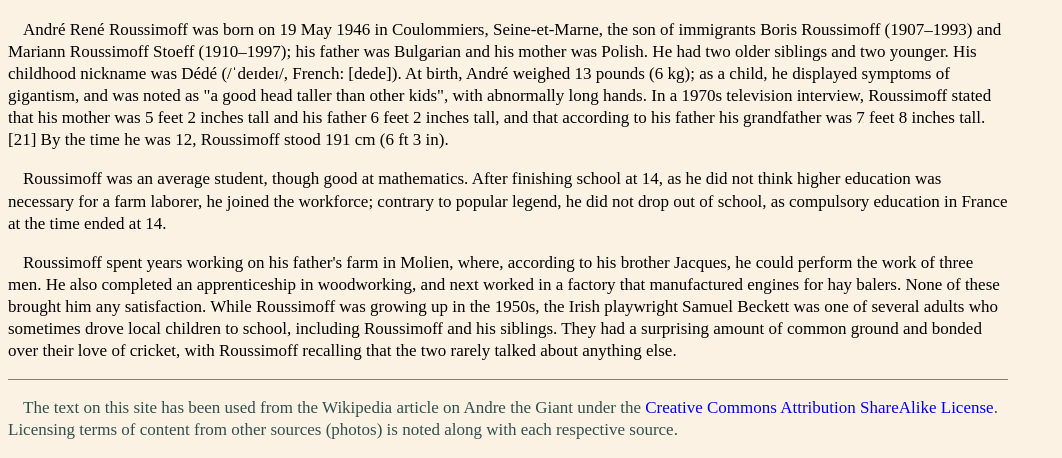
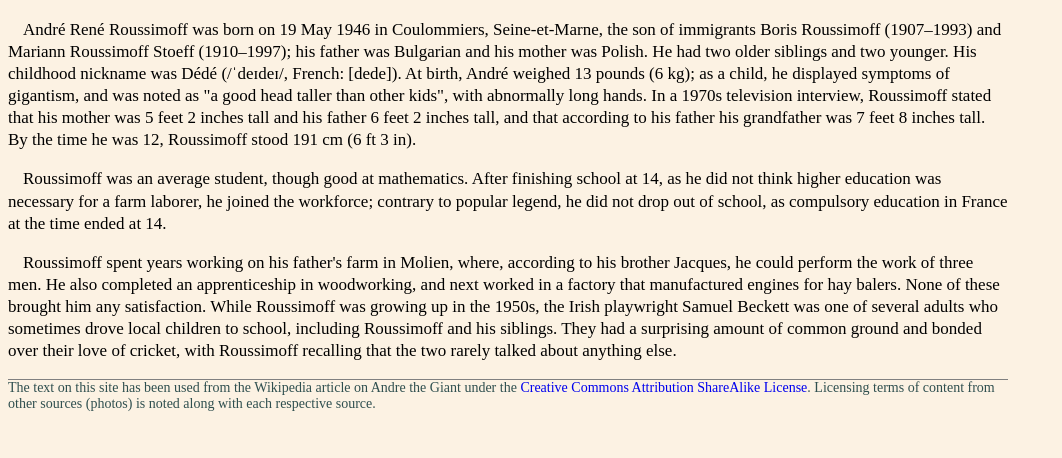
Before and after one commit to RidgwayT/gym-page, a plain HTML site: page earlylife.html in a window 1280 px wide. Shown: the part 889-1347 px from the top of the page, without its empty margins (0-1062 px from the left). After the commit the page ends 1309 px from the top, so only its background shows below. Drawn offline with Linux system fonts and the light colour scheme.

Commit message:
Fixes styling on footer text

```diff
--- a/earlylife.html
+++ b/earlylife.html
@@ -27,14 +27,14 @@
 </div>
 
     <h1>Early Life</h1>
-<p>André René Roussimoff was born on 19 May 1946 in Coulommiers, Seine-et-Marne, the son of immigrants Boris Roussimoff (1907–1993) and Mariann Roussimoff Stoeff (1910–1997); his father was Bulgarian and his mother was Polish. He had two older siblings and two younger. His childhood nickname was Dédé (/ˈdeɪdeɪ/, French: [dede]). At birth, André weighed 13 pounds (6 kg); as a child, he displayed symptoms of gigantism, and was noted as "a good head taller than other kids", with abnormally long hands. In a 1970s television interview, Roussimoff stated that his mother was 5 feet 2 inches tall and his father 6 feet 2 inches tall, and that according to his father his grandfather was 7 feet 8 inches tall.[21] By the time he was 12, Roussimoff stood 191 cm (6 ft 3 in).
+<p>André René Roussimoff was born on <time datetime="1946-05-19">19 May 1946</time> in Coulommiers, Seine-et-Marne, the son of immigrants Boris Roussimoff (1907–1993) and Mariann Roussimoff Stoeff (1910–1997); his father was Bulgarian and his mother was Polish. He had two older siblings and two younger. His childhood nickname was Dédé (/ˈdeɪdeɪ/, French: [dede]). At birth, André weighed 13 pounds (6 <abbr title="kilograms" aria-label="kilograms">kg</abbr>); as a child, he displayed symptoms of gigantism, and was noted as "a good head taller than other kids", with abnormally long hands. In a 1970s television interview, Roussimoff stated that his mother was 5 feet 2 inches tall and his father 6 feet 2 inches tall, and that according to his father his grandfather was 7 feet 8 inches tall. By the time he was 12, Roussimoff stood 191 <abbr title="centimeters" aria-label="centimeters">cm</abbr> (6 ft 3 <abbr title="inches" aria-label="inches">in</abbr>).
 </p>
 <p>Roussimoff was an average student, though good at mathematics. After finishing school at 14, as he did not think higher education was necessary for a farm laborer, he joined the workforce; contrary to popular legend, he did not drop out of school, as compulsory education in France at the time ended at 14.
 </p>
 <p>Roussimoff spent years working on his father's farm in Molien, where, according to his brother Jacques, he could perform the work of three men. He also completed an apprenticeship in woodworking, and next worked in a factory that manufactured engines for hay balers. None of these brought him any satisfaction. While Roussimoff was growing up in the 1950s, the Irish playwright Samuel Beckett was one of several adults who sometimes drove local children to school, including Roussimoff and his siblings. They had a surprising amount of common ground and bonded over their love of cricket, with Roussimoff recalling that the two rarely talked about anything else.
 </p>
 
-<footer role="contentinfo" id="copyright"><p>The text on this site has been used from <a href:"https://en.wikipedia.org/wiki/Andr%C3%A9_the_Giant"</a> the Wikipedia article on Andre the Giant under the <a href="https://en.wikipedia.org/wiki/Wikipedia:Text_of_Creative_Commons_Attribution-ShareAlike_3.0_Unported_License">Creative Commons Attribution ShareAlike License</a>. Licensing terms of content from other sources (photos) is noted along with each respective source.</p>
+<footer role="contentinfo" id="copyright">The text on this site has been used from <a href:"https://en.wikipedia.org/wiki/Andr%C3%A9_the_Giant"</a> the Wikipedia article on Andre the Giant under the <a href="https://en.wikipedia.org/wiki/Wikipedia:Text_of_Creative_Commons_Attribution-ShareAlike_3.0_Unported_License">Creative Commons Attribution ShareAlike License</a>. Licensing terms of content from other sources (photos) is noted along with each respective source.
 </footer>
 </body>
 </html>
--- a/main.css
+++ b/main.css
@@ -14,7 +14,7 @@ header {
 }
 
 footer {
-
+    font-size: 14px;
     color: darkslategrey;
     border-top: 1px grey solid}
 
@@ -66,3 +66,7 @@ mark {
     display: flex;
     justify-self: auto;
     }
+
+    abbr {
+        text-decoration: none;
+    }
```
Also changed, not shown: acting.html (+1 -1 lines), index.html (+1 -1 lines), personal.html (+1 -1 lines), wrestling.html (+1 -1 lines).
